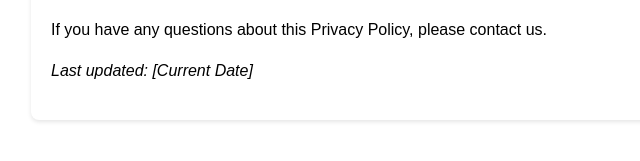
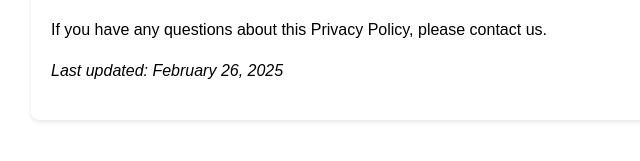
Before and after one commit to hamzarulez/shah-foundation-privacy, a plain HTML site: page index.html in a window 1280 px wide. Shown: the part 453-614 px from the top of the page, 209-849 px from the left. Drawn offline with Linux system fonts and the light colour scheme.

Commit message:
Update index.html

```diff
--- a/index.html
+++ b/index.html
@@ -40,7 +40,7 @@
         <h2>Contact</h2>
         <p>If you have any questions about this Privacy Policy, please contact us.</p>
 
-        <p><em>Last updated: [Current Date]</em></p>
+        <p><em>Last updated: February 26, 2025</em></p>
     </div>
 </body>
 </html>
```
